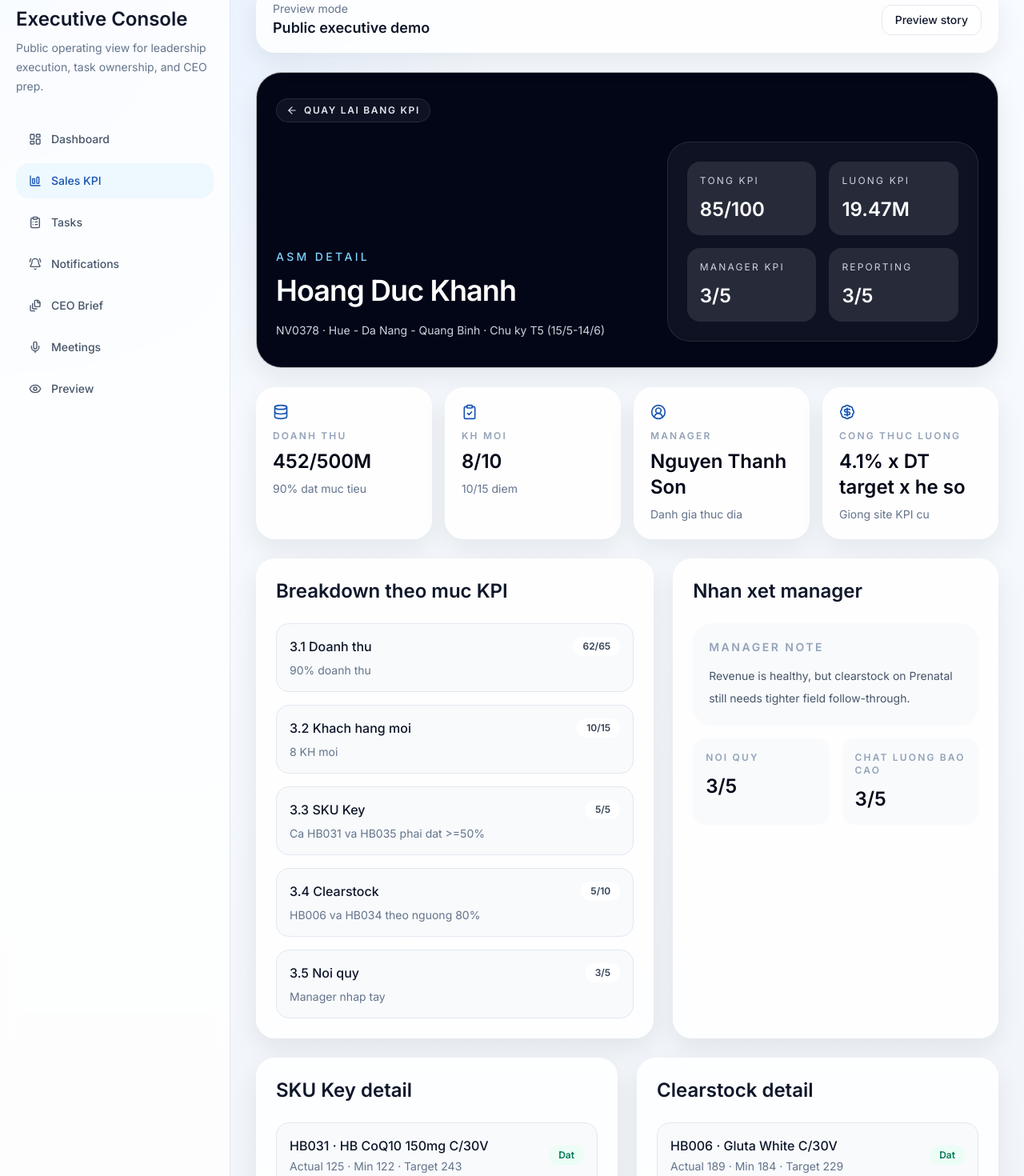
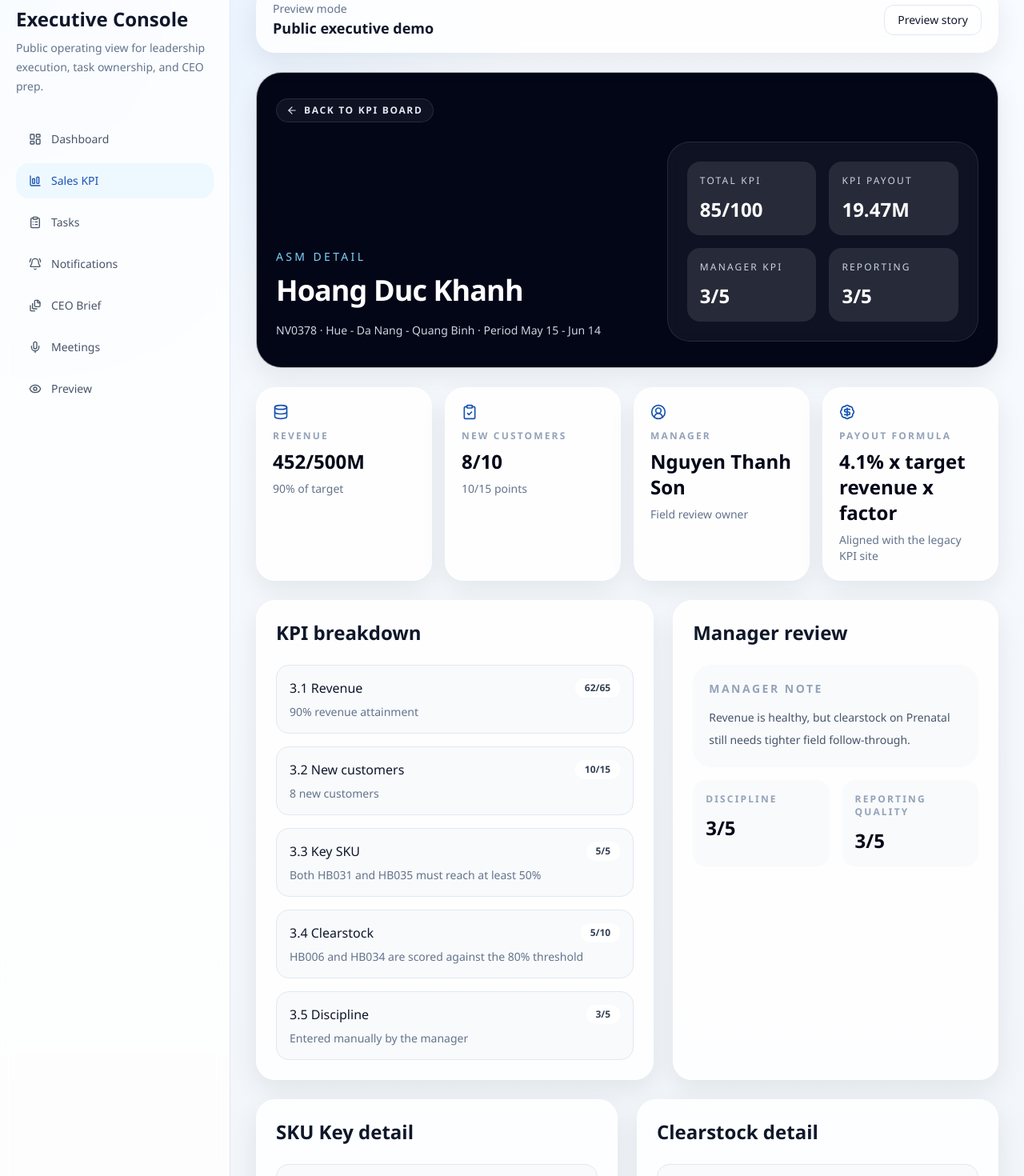
Before and after one commit to dphung88/hb-execution-os, a Next.js app: page /sales-performance/NV0378 in a window 1280 px wide. Shown: the part 40-1510 px from the top of the page at 80% size. Built offline with nearby package versions, Linux system fonts and the light colour scheme; no server answers.

Commit message:
Switch UI copy to English and prefer Aptos font

```diff
--- a/app/globals.css
+++ b/app/globals.css
@@ -4,10 +4,12 @@
 
 :root {
   color-scheme: light;
+  --font-app: "Aptos", "Aptos Display", "Segoe UI", "Helvetica Neue", Arial, sans-serif;
 }
 
 body {
   @apply bg-slate-100 text-slate-900 antialiased;
+  font-family: var(--font-app);
   background-image:
     radial-gradient(circle at top left, rgba(47, 134, 246, 0.12), transparent 30%),
     linear-gradient(180deg, #f8fbff 0%, #f1f5f9 100%);
--- a/app/layout.tsx
+++ b/app/layout.tsx
@@ -1,11 +1,6 @@
 import type { Metadata } from "next";
-import { Inter } from "next/font/google";
 
 import "./globals.css";
-
-const inter = Inter({
-  subsets: ["latin"]
-});
 
 export const metadata: Metadata = {
   title: "HB Execution OS",
@@ -19,7 +14,7 @@ export default function RootLayout({
 }>) {
   return (
     <html lang="en">
-      <body className={inter.className}>{children}</body>
+      <body>{children}</body>
     </html>
   );
 }
--- a/components/sales/sales-performance-detail.tsx
+++ b/components/sales/sales-performance-detail.tsx
@@ -50,7 +50,7 @@ export function SalesPerformanceDetail({ asm }: SalesPerformanceDetailProps) {
           className="inline-flex items-center gap-2 rounded-full border border-white/10 bg-white/5 px-3 py-1.5 text-xs font-semibold uppercase tracking-[0.14em] text-slate-200 transition hover:bg-white/10"
         >
           <ArrowLeft className="h-3.5 w-3.5" />
-          Quay lai bang KPI
+          Back to KPI board
         </Link>
 
         <div className="mt-6 grid gap-8 xl:grid-cols-[1.08fr,0.92fr] xl:items-end">
@@ -60,15 +60,15 @@ export function SalesPerformanceDetail({ asm }: SalesPerformanceDetailProps) {
             </p>
             <h1 className="mt-3 text-4xl font-semibold tracking-tight">{asm.name}</h1>
             <p className="mt-4 max-w-3xl text-sm leading-7 text-slate-300">
-              {asm.id} · {asm.region} · Chu ky {periodLabel}
+              {asm.id} · {asm.region} · Period {periodLabel}
             </p>
           </div>
 
           <div className="rounded-[1.75rem] border border-white/10 bg-white/5 p-6 backdrop-blur">
             <div className="grid gap-4 sm:grid-cols-2">
               {[
-                { label: "Tong KPI", value: `${scorecard.total}/100` },
-                { label: "Luong KPI", value: `${scorecard.payout}M` },
+                { label: "Total KPI", value: `${scorecard.total}/100` },
+                { label: "KPI payout", value: `${scorecard.payout}M` },
                 { label: "Manager KPI", value: `${scorecard.manualScore}/5` },
                 { label: "Reporting", value: `${scorecard.reportingScore}/5` }
               ].map((item) => (
@@ -84,10 +84,10 @@ export function SalesPerformanceDetail({ asm }: SalesPerformanceDetailProps) {
 
       <section className="grid gap-4 md:grid-cols-2 xl:grid-cols-4">
         {[
-          { icon: Database, label: "Doanh thu", value: `${asm.revenueActual}/${asm.revenueTarget}M`, note: `${scorecard.revenuePct}% dat muc tieu` },
-          { icon: ClipboardCheck, label: "KH moi", value: `${asm.newCustomersActual}/${asm.newCustomersTarget}`, note: `${scorecard.customerScore}/15 diem` },
-          { icon: UserCircle2, label: "Manager", value: asm.manager, note: "Danh gia thuc dia" },
-          { icon: BadgeDollarSign, label: "Cong thuc luong", value: "4.1% x DT target x he so", note: "Giong site KPI cu" }
+          { icon: Database, label: "Revenue", value: `${asm.revenueActual}/${asm.revenueTarget}M`, note: `${scorecard.revenuePct}% of target` },
+          { icon: ClipboardCheck, label: "New customers", value: `${asm.newCustomersActual}/${asm.newCustomersTarget}`, note: `${scorecard.customerScore}/15 points` },
+          { icon: UserCircle2, label: "Manager", value: asm.manager, note: "Field review owner" },
+          { icon: BadgeDollarSign, label: "Payout formula", value: "4.1% x target revenue x factor", note: "Aligned with the legacy KPI site" }
         ].map((card) => (
           <div key={card.label} className="rounded-3xl border border-white/70 bg-white/85 p-5 shadow-panel">
             <card.icon className="h-5 w-5 text-brand-700" />
@@ -100,14 +100,14 @@ export function SalesPerformanceDetail({ asm }: SalesPerformanceDetailProps) {
 
       <section className="grid gap-6 xl:grid-cols-[1.1fr,0.9fr]">
         <div className="rounded-3xl border border-white/70 bg-white/85 p-6 shadow-panel">
-          <h2 className="text-2xl font-semibold text-slate-900">Breakdown theo muc KPI</h2>
+          <h2 className="text-2xl font-semibold text-slate-900">KPI breakdown</h2>
           <div className="mt-6 space-y-4">
             {[
-              { label: "3.1 Doanh thu", value: `${scorecard.revenueScore}/65`, detail: `${scorecard.revenuePct}% doanh thu` },
-              { label: "3.2 Khach hang moi", value: `${scorecard.customerScore}/15`, detail: `${asm.newCustomersActual} KH moi` },
-              { label: "3.3 SKU Key", value: `${scorecard.keySkuScore}/5`, detail: "Ca HB031 va HB035 phai dat >=50%" },
-              { label: "3.4 Clearstock", value: `${scorecard.clearstockScore}/10`, detail: "HB006 va HB034 theo nguong 80%" },
-              { label: "3.5 Noi quy", value: `${scorecard.manualScore}/5`, detail: "Manager nhap tay" }
+              { label: "3.1 Revenue", value: `${scorecard.revenueScore}/65`, detail: `${scorecard.revenuePct}% revenue attainment` },
+              { label: "3.2 New customers", value: `${scorecard.customerScore}/15`, detail: `${asm.newCustomersActual} new customers` },
+              { label: "3.3 Key SKU", value: `${scorecard.keySkuScore}/5`, detail: "Both HB031 and HB035 must reach at least 50%" },
+              { label: "3.4 Clearstock", value: `${scorecard.clearstockScore}/10`, detail: "HB006 and HB034 are scored against the 80% threshold" },
+              { label: "3.5 Discipline", value: `${scorecard.manualScore}/5`, detail: "Entered manually by the manager" }
             ].map((item) => (
               <div key={item.label} className="rounded-2xl border border-slate-200 bg-slate-50 px-4 py-4">
                 <div className="flex items-center justify-between gap-3">
@@ -121,7 +121,7 @@ export function SalesPerformanceDetail({ asm }: SalesPerformanceDetailProps) {
         </div>
 
         <div className="rounded-3xl border border-white/70 bg-white/85 p-6 shadow-panel">
-          <h2 className="text-2xl font-semibold text-slate-900">Nhan xet manager</h2>
+          <h2 className="text-2xl font-semibold text-slate-900">Manager review</h2>
           <div className="mt-6 rounded-3xl bg-slate-50 p-5">
             <p className="text-sm font-semibold uppercase tracking-[0.18em] text-slate-400">Manager note</p>
             <p className="mt-3 text-sm leading-7 text-slate-600">{asm.managerNote}</p>
@@ -129,11 +129,11 @@ export function SalesPerformanceDetail({ asm }: SalesPerformanceDetailProps) {
 
           <div className="mt-4 grid gap-4 md:grid-cols-2">
             <div className="rounded-2xl bg-slate-50 p-4">
-              <p className="text-xs font-semibold uppercase tracking-[0.18em] text-slate-400">Noi quy</p>
+              <p className="text-xs font-semibold uppercase tracking-[0.18em] text-slate-400">Discipline</p>
               <p className="mt-3 text-2xl font-semibold text-slate-950">{scorecard.manualScore}/5</p>
             </div>
             <div className="rounded-2xl bg-slate-50 p-4">
-              <p className="text-xs font-semibold uppercase tracking-[0.18em] text-slate-400">Chat luong bao cao</p>
+              <p className="text-xs font-semibold uppercase tracking-[0.18em] text-slate-400">Reporting quality</p>
               <p className="mt-3 text-2xl font-semibold text-slate-950">{scorecard.reportingScore}/5</p>
             </div>
           </div>
@@ -159,7 +159,7 @@ export function SalesPerformanceDetail({ asm }: SalesPerformanceDetailProps) {
                       </p>
                     </div>
                     <span className={`rounded-full px-3 py-1 text-xs font-semibold ${getStatusColor(passed)}`}>
-                      {passed ? "Dat" : "Chua dat"}
+                      {passed ? "Passed" : "Not met"}
                     </span>
                   </div>
                 </div>
@@ -186,7 +186,7 @@ export function SalesPerformanceDetail({ asm }: SalesPerformanceDetailProps) {
                       </p>
                     </div>
                     <span className={`rounded-full px-3 py-1 text-xs font-semibold ${getStatusColor(passed)}`}>
-                      {passed ? "Dat" : "Chua dat"}
+                      {passed ? "Passed" : "Not met"}
                     </span>
                   </div>
                 </div>
--- a/components/sales/sales-performance-hub.tsx
+++ b/components/sales/sales-performance-hub.tsx
@@ -54,10 +54,10 @@ export function SalesPerformanceHub() {
 
       <section className="grid gap-4 md:grid-cols-2 xl:grid-cols-4">
         {[
-          { label: "Tong DT thuc dat", value: `${totalRevenue.toLocaleString("vi-VN")}M`, note: "Doanh thu ERP" },
-          { label: "Trung binh KPI", value: `${averageKpi} diem`, note: "Tong diem / 100" },
-          { label: "Dat >=80% DT", value: `${aboveEighty}/${scorecards.length}`, note: "Nguong doanh thu" },
-          { label: "Luong KPI du kien", value: `${totalPayout.toLocaleString("vi-VN")}M`, note: "Theo cong thuc cu" }
+          { label: "Total actual revenue", value: `${totalRevenue.toLocaleString("en-US")}M`, note: "ERP revenue feed" },
+          { label: "Average KPI", value: `${averageKpi} pts`, note: "Total score / 100" },
+          { label: "Above 80% revenue", value: `${aboveEighty}/${scorecards.length}`, note: "Revenue threshold" },
+          { label: "Projected KPI payout", value: `${totalPayout.toLocaleString("en-US")}M`, note: "Based on the original formula" }
         ].map((card) => (
           <div key={card.label} className="rounded-3xl border border-white/70 bg-white/85 p-5 shadow-panel">
             <p className="text-xs font-semibold uppercase tracking-[0.18em] text-slate-400">{card.label}</p>
@@ -75,7 +75,7 @@ export function SalesPerformanceHub() {
             </div>
             <div>
               <p className="text-sm font-medium text-brand-700">ASM scorecards</p>
-              <h2 className="text-2xl font-semibold text-slate-900">Bam sat danh sach ASM thuc te</h2>
+              <h2 className="text-2xl font-semibold text-slate-900">Built around the real ASM roster</h2>
             </div>
           </div>
 
@@ -88,7 +88,7 @@ export function SalesPerformanceHub() {
                   <th className="px-4 py-4 font-medium">ERP score</th>
                   <th className="px-4 py-4 font-medium">Manager KPI</th>
                   <th className="px-4 py-4 font-medium">Total</th>
-                  <th className="px-4 py-4 font-medium">Luong KPI</th>
+                  <th className="px-4 py-4 font-medium">KPI payout</th>
                   <th className="px-4 py-4 font-medium" />
                 </tr>
               </thead>
@@ -127,7 +127,7 @@ export function SalesPerformanceHub() {
                           href={`/sales-performance/${asm.id}`}
                           className="inline-flex items-center gap-2 rounded-full border border-slate-200 px-3 py-1.5 text-xs font-semibold text-slate-700 transition hover:border-brand-300 hover:text-brand-700"
                         >
-                          Chi tiet
+                          View detail
                           <ArrowRight className="h-3.5 w-3.5" />
                         </Link>
                       </td>
@@ -147,7 +147,7 @@ export function SalesPerformanceHub() {
               </div>
             <div>
               <p className="text-sm font-medium text-brand-700">Manager inputs</p>
-                <h2 className="text-2xl font-semibold text-slate-900">KPI bao cao va ky luat</h2>
+              <h2 className="text-2xl font-semibold text-slate-900">Reporting and discipline overlay</h2>
             </div>
           </div>
 
@@ -160,7 +160,7 @@ export function SalesPerformanceHub() {
                       <p className="mt-1 text-xs text-slate-500">Manager: {asm.manager}</p>
                     </div>
                     <span className="rounded-full bg-white px-2.5 py-1 text-xs font-medium text-slate-700">
-                      Ky luat {asm.scorecard.manualScore}/5
+                      Discipline {asm.scorecard.manualScore}/5
                     </span>
                   </div>
                   <p className="mt-3 text-sm leading-6 text-slate-600">{asm.managerNote}</p>
@@ -176,7 +176,7 @@ export function SalesPerformanceHub() {
               </div>
             <div>
               <p className="text-sm font-medium text-brand-700">Real SKU targets</p>
-                <h2 className="text-2xl font-semibold text-slate-900">Trong so dang dung tren web cu</h2>
+              <h2 className="text-2xl font-semibold text-slate-900">Targets currently used in the legacy KPI site</h2>
             </div>
           </div>
 
@@ -189,7 +189,7 @@ export function SalesPerformanceHub() {
                         {product.code} · {product.name}
                       </p>
                       <p className="mt-1 text-sm text-slate-500">
-                        Target {product.target} · Nguong {Math.round(product.minPct * 100)}%
+                        Target {product.target} · Threshold {Math.round(product.minPct * 100)}%
                       </p>
                     </div>
                     <span className="rounded-full bg-white px-2.5 py-1 text-xs font-medium uppercase tracking-[0.14em] text-slate-600">
--- a/lib/demo-data.ts
+++ b/lib/demo-data.ts
@@ -263,8 +263,8 @@ export const demoNotificationFeed = [
 ];
 
 export const salesPeriods = [
-  { label: "T4 (15/4-14/5)", key: "2026-04" },
-  { label: "T5 (15/5-14/6)", key: "2026-05" }
+  { label: "Apr 15 - May 14", key: "2026-04" },
+  { label: "May 15 - Jun 14", key: "2026-05" }
 ] as const;
 
 export const salesKpiProducts = {
```
Lines whose indentation alone changed are shown as unchanged.
